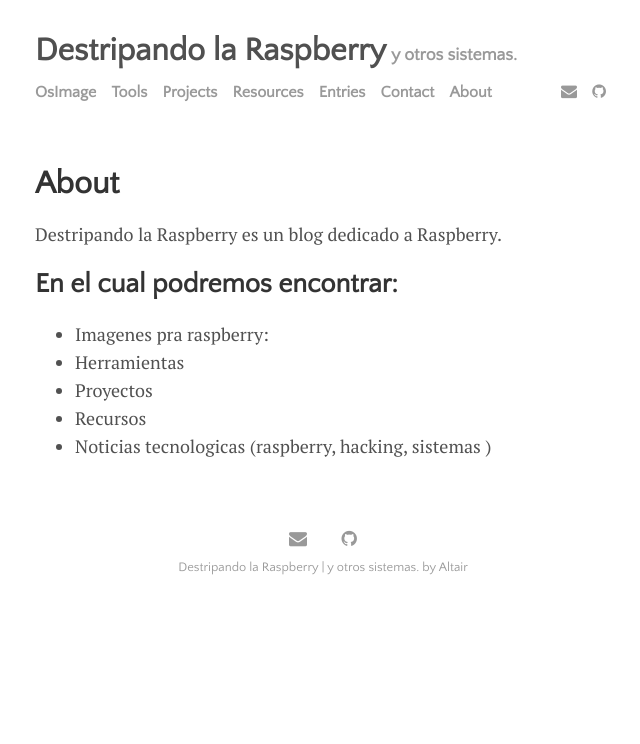
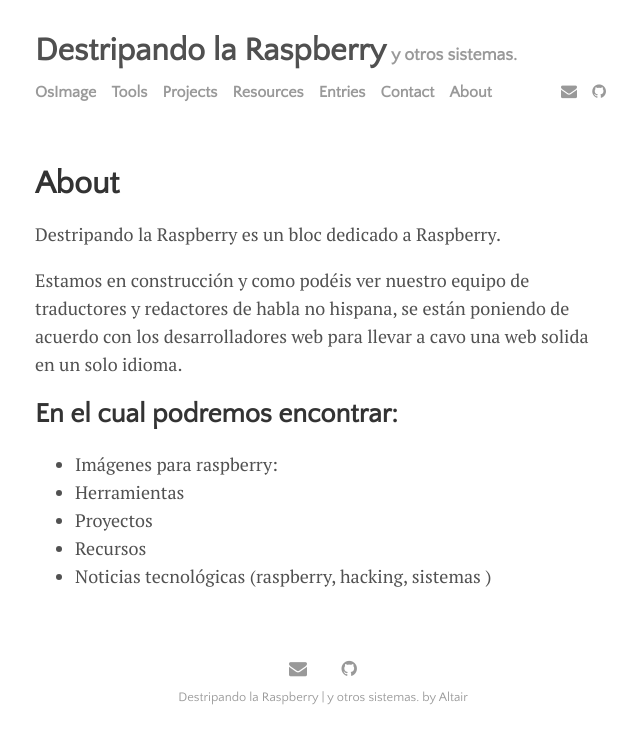
Before and after one commit to MrRastayoung/MrRastayoung.github.io, a Jekyll site: the page built from menu/about.md, in a window 1280 px wide. Shown: the top 744 px of the page, without its empty margins (317-957 px from the left). Built offline with Jekyll 4.4.1, drawn with Linux system fonts in a browser that asks for light colours; nearby versions of some CDN libraries.

```diff
--- a/index.html
+++ b/index.html
@@ -8,11 +8,11 @@
 Bienvenido a Destripando la Raspberry y otros sistemas.
 
 Bloc personal donde iré colgando noticias varias sobre
-raspberry, hacking, sitemas operativos, servicios.
+raspberry, hacking, sistemas operativos, servicios.
 
 Podréis echar un vistazo al bloc, no dudéis en poneros en contacto conmigo vía Mail, o Github.
 
-Partimos de un awesome raspberry
+Partiremos de un awesome raspberry
 
 </p>
 </div>
--- a/menu/about.md
+++ b/menu/about.md
@@ -3,11 +3,15 @@
 title: About
 ---
 
-Destripando la Raspberry es un blog dedicado a Raspberry.
+Destripando la Raspberry es un bloc dedicado a Raspberry.
+
+Estamos en construcción y como podéis ver nuestro equipo de traductores y redactores de habla no hispana,
+se están poniendo de acuerdo con los desarrolladores web para llevar a cavo una web solida en un solo idioma.
+
 
 ## En el cual podremos encontrar:
-* Imagenes pra raspberry:
+* Imágenes para raspberry:
 * Herramientas
 * Proyectos
 * Recursos
-* Noticias tecnologicas (raspberry, hacking, sistemas )
+* Noticias tecnológicas (raspberry, hacking, sistemas )
```
